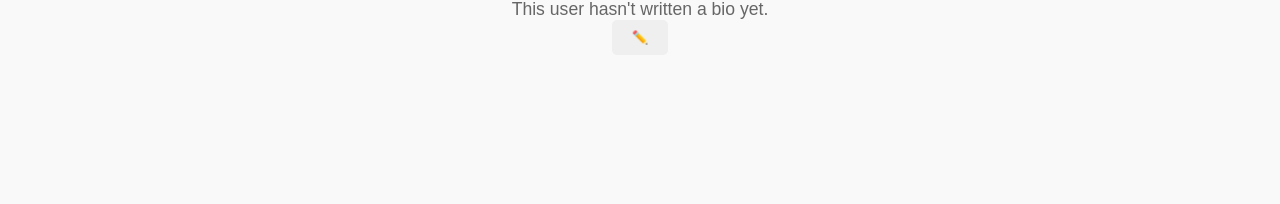
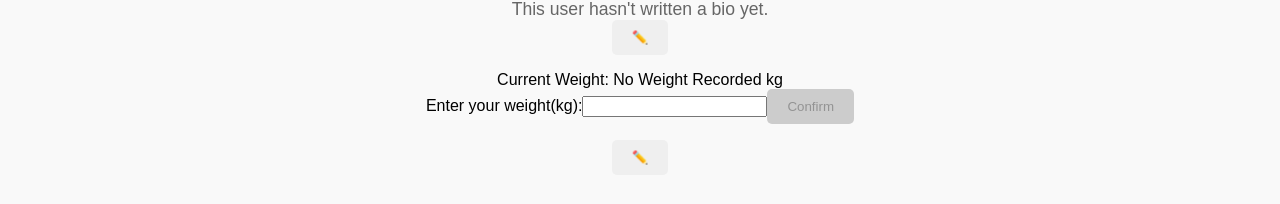
Before and after one commit to JoshuaDurston/macro-track, a React (Create React App) app in the folder frontend/: page /profile in a window 1280 px wide. Shown: the part 204-408 px from the top of the page. Built offline with nearby package versions, Linux system fonts and the light colour scheme; no server answers; sample sign-in values are in the browser's storage.

Commit message:
Simple weight addition
basic weight updating for user

```diff
--- a/frontend/src/components/ProfilePage/ProfilePage.js
+++ b/frontend/src/components/ProfilePage/ProfilePage.js
@@ -8,6 +8,9 @@ const ProfilePage = () => {
     const [bio, setBio] = useState('');
     const [profilePicture, setProfilePicture] = useState(''); // State for profile picture
     const [isEditingBio, setIsEditingBio] = useState(false);
+    const [weight, setWeight] = useState('');
+    const [newWeight, setNewWeight] = useState('');
+
 
     const [loading, setLoading] = useState(true); // For loading state
 
@@ -23,6 +26,7 @@ const ProfilePage = () => {
                     const data = await response.json();
                     setBio(data.bio || '');
                     setProfilePicture(data.profilePicture); // Set the profile picture URL
+                    setWeight(data.weight);
                 } catch (error) {
                     console.error('Failed to fetch user data', error);
                 } finally {
@@ -62,6 +66,37 @@ const ProfilePage = () => {
         }
     };
 
+    const updateWeight = async () => {
+        if (!user || !user._id) {
+            console.error('User ID is missing');
+            return;
+        }
+
+        // Round to 1 decimal place
+        const roundedWeight = parseFloat(newWeight).toFixed(1);
+
+        try {
+            const response = await fetch('http://localhost:5000/api/users/weight', {
+                method: 'POST',
+                headers: {
+                    'Content-Type': 'application/json',
+                    'Authorization': `Bearer ${localStorage.getItem('token')}`
+                },
+                body: JSON.stringify({ weight: roundedWeight })
+            });
+
+            if (response.ok) {
+                const data = await response.json();
+                setWeight(data.weight);
+                setNewWeight('');
+            } else {
+                console.error('Failed to update weight');
+            }
+        } catch (error) {
+            console.error('Error updating weight:', error);
+        }
+    };
+
     // Handle loading states for both authentication and user profile data
     if (authLoading || loading) {
         return <p>Loading profile...</p>;
@@ -96,6 +131,35 @@ const ProfilePage = () => {
                         ✏️
                     </button>
                 </div>
+                <div className="calculator-section">
+                    <p className="weight">
+                        Current Weight: {weight || "No Weight Recorded"} kg <br/>
+                        <label htmlFor="weight">
+                            Enter your weight(kg):
+                        </label>
+                        <input
+                            type="double"
+                            id="weight"
+                            name="weight"
+                            min="1"
+                            value={newWeight}
+                            onChange={(e) => setNewWeight(e.target.value)}
+                        />
+                        <button
+                            className="update-weight-button"
+                            onClick={() => updateWeight()}
+                            disabled={!newWeight.trim()}
+                        >
+                                Confirm
+                        </button>
+                    </p>
+                    <button
+                        className="edit-bio-button"
+                        onClick={() => setIsEditingBio(true)}
+                    >
+                        ✏️
+                    </button>
+                </div>
             </div>
 
             {isEditingBio && (
```
Also changed, not shown: 2 other files (tests, documents, lock files or other folders).
